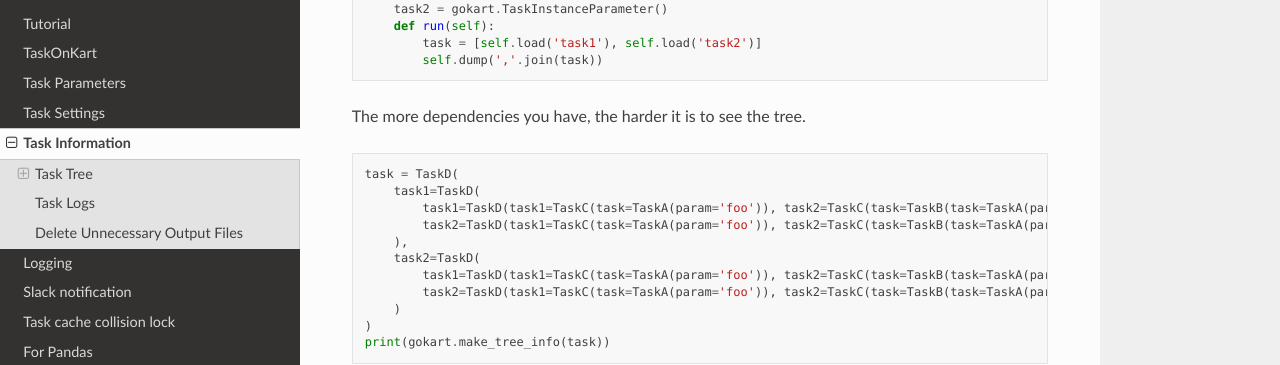
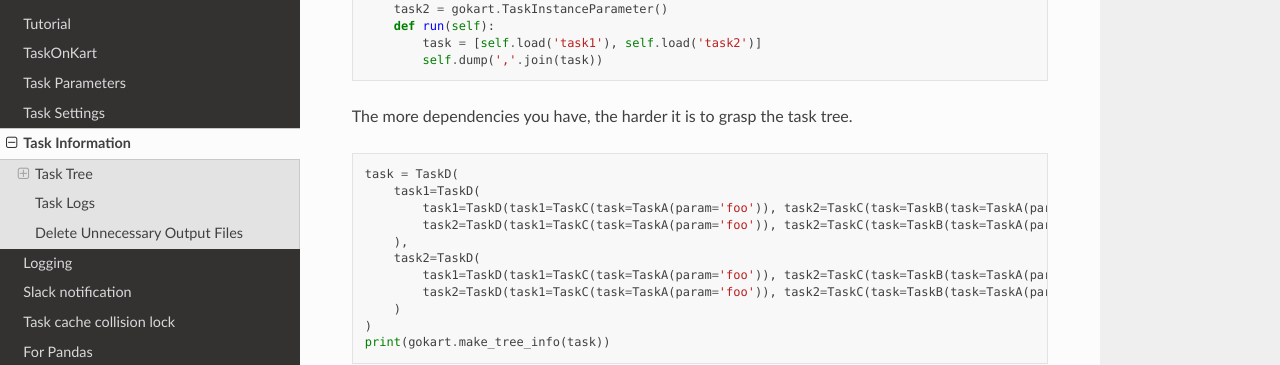
Before and after one commit to m3dev/gokart, a Sphinx documentation site: the page built from docs/task_information.rst, in a window 1280 px wide and 900 px high, scrolled down 1427 px. Shown: the part 151-516 px from the top of the window. Built offline with Sphinx 7.4.7 and the Read the Docs theme 2.0.0, drawn with Linux system fonts in a browser that asks for light colours; pages that are not in the unit, such as notebooks, are missing from menus; the version number is read from the project's files by our own code.

Commit message:
Update docs/task_information.rst
Co-authored-by: hirosassa <hiro.sassa@gmail.com>

```diff
--- a/docs/task_information.rst
+++ b/docs/task_information.rst
@@ -91,7 +91,7 @@ It use :func:`~gokart.info.make_tree_info` in the following:
             self.dump(','.join(task))
 
 
-The more dependencies you have, the harder it is to see the tree.
+The more dependencies you have, the harder it is to grasp the task tree.
 
 
 .. code:: python
```
